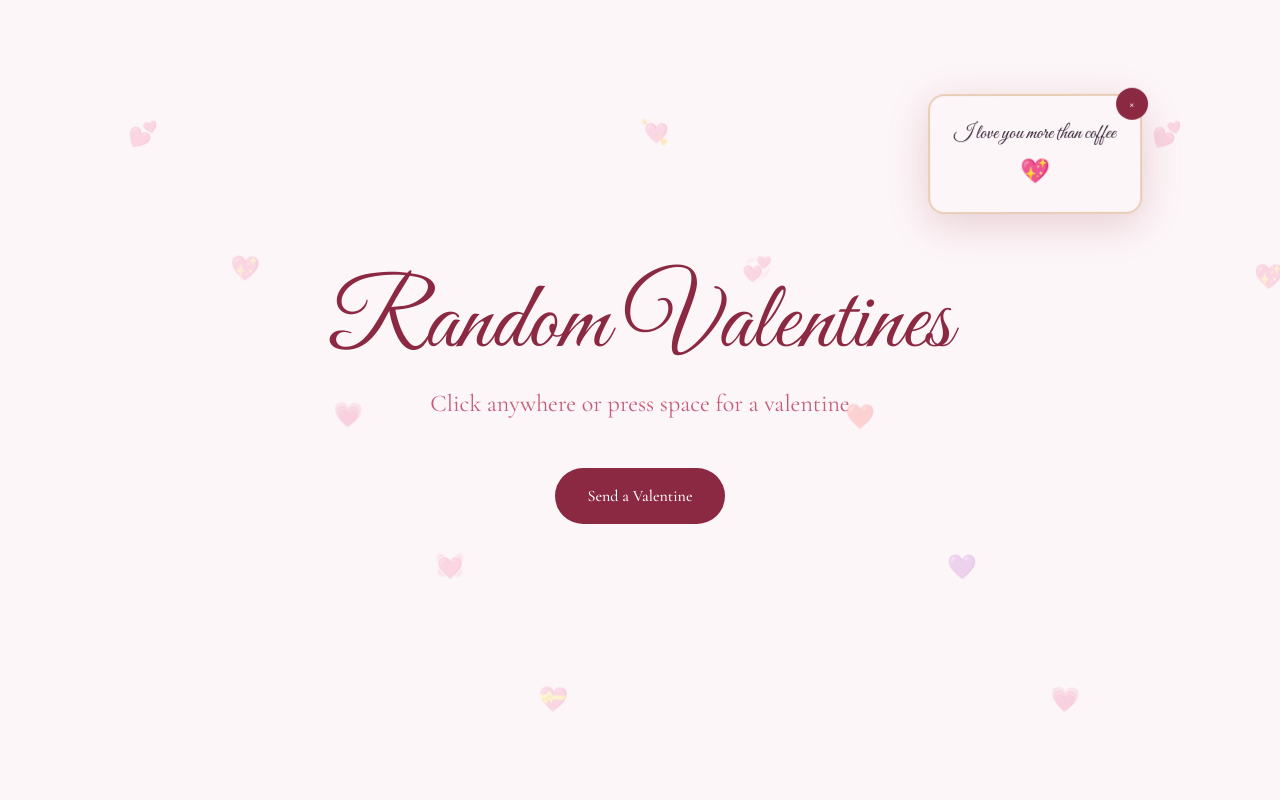
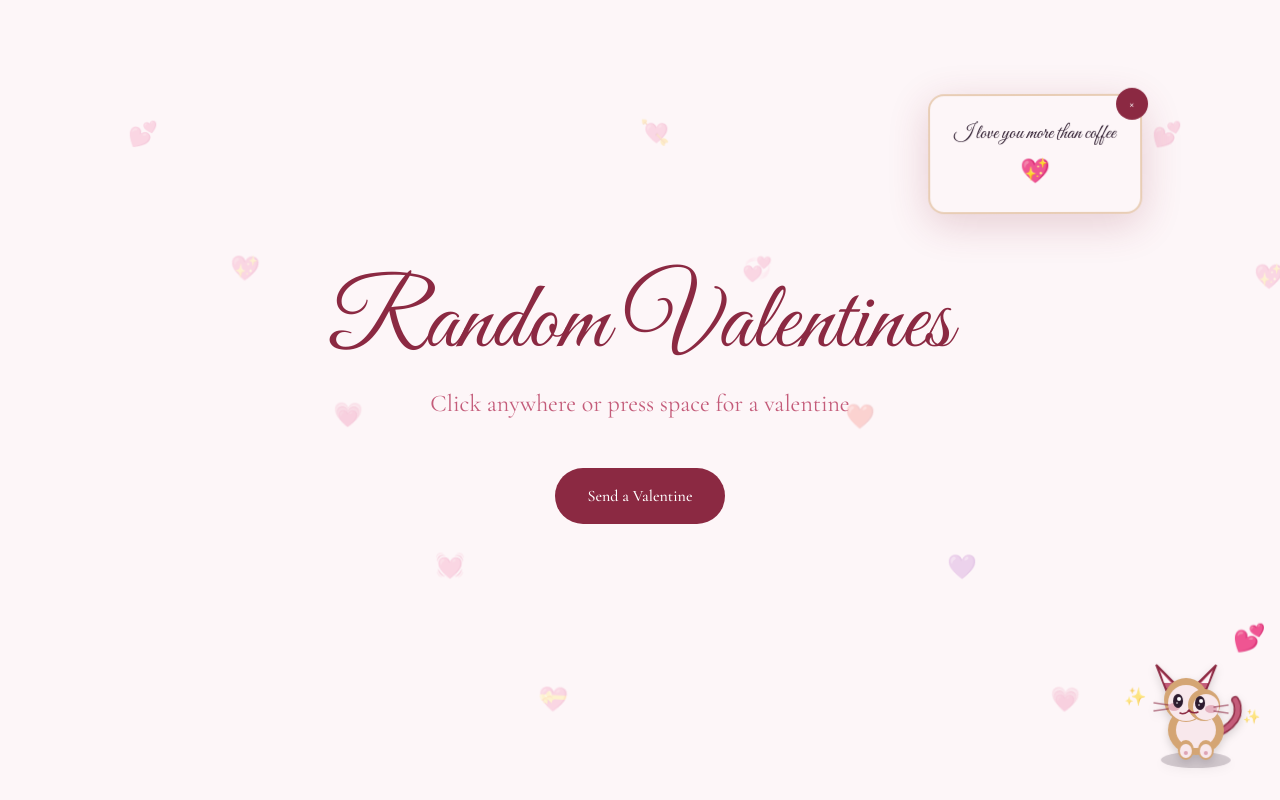
Before and after one commit to soooooooot/treehacks-agent-repo, a Next.js app: page / in a window 1280 px wide. Both pictures are taken after a click on the button "Send a Valentine". Built offline with nearby package versions, Linux system fonts and the light colour scheme.

Commit message:
fix: Create and add a cute anime cat character to the frontend that fits the

```diff
--- /dev/null
+++ b/app/components/AnimeCat.tsx
@@ -0,0 +1,236 @@
+"use client";
+
+import { useEffect, useState } from "react";
+
+export default function AnimeCat() {
+  const [blink, setBlink] = useState(false);
+  const [heartBeat, setHeartBeat] = useState(false);
+
+  useEffect(() => {
+    // Random blinking animation
+    const blinkInterval = setInterval(() => {
+      setBlink(true);
+      setTimeout(() => setBlink(false), 150);
+    }, 3000 + Math.random() * 2000);
+
+    // Heart beat animation trigger
+    const heartInterval = setInterval(() => {
+      setHeartBeat(true);
+      setTimeout(() => setHeartBeat(false), 1200);
+    }, 4000);
+
+    return () => {
+      clearInterval(blinkInterval);
+      clearInterval(heartInterval);
+    };
+  }, []);
+
+  return (
+    <div className="fixed bottom-6 right-6 z-50 animate-float">
+      <div className="relative">
+        {/* Floating heart */}
+        <div
+          className={`absolute -right-2 -top-8 text-2xl transition-all duration-300 ${
+            heartBeat ? "animate-heart-beat opacity-100" : "opacity-0"
+          }`}
+        >
+          💕
+        </div>
+
+        {/* Cat SVG */}
+        <svg
+          width="120"
+          height="120"
+          viewBox="0 0 120 120"
+          fill="none"
+          xmlns="http://www.w3.org/2000/svg"
+          className="drop-shadow-lg hover:scale-110 transition-transform duration-300 cursor-pointer"
+        >
+          {/* Shadow */}
+          <ellipse cx="60" cy="105" rx="35" ry="8" fill="#2d1b2e" opacity="0.2" />
+
+          {/* Tail */}
+          <path
+            d="M 85 75 Q 100 70 105 60 Q 108 50 105 45"
+            stroke="#8b2942"
+            strokeWidth="8"
+            strokeLinecap="round"
+            fill="none"
+            className="origin-[85%_75%]"
+            style={{
+              animation: "tail-wag 2s ease-in-out infinite",
+            }}
+          />
+          <path
+            d="M 85 75 Q 100 70 105 60 Q 108 50 105 45"
+            stroke="#c45c7a"
+            strokeWidth="5"
+            strokeLinecap="round"
+            fill="none"
+            className="origin-[85%_75%]"
+            style={{
+              animation: "tail-wag 2s ease-in-out infinite",
+            }}
+          />
+
+          {/* Body */}
+          <ellipse cx="60" cy="75" rx="28" ry="25" fill="#d4a574" />
+          <ellipse cx="60" cy="75" rx="20" ry="18" fill="#f8e8ec" />
+
+          {/* Left Ear */}
+          <path
+            d="M 30 35 L 20 10 L 40 30 Z"
+            fill="#c45c7a"
+            stroke="#8b2942"
+            strokeWidth="2"
+          />
+          <path d="M 28 28 L 24 16 L 35 28 Z" fill="#fdf6f8" />
+
+          {/* Right Ear */}
+          <path
+            d="M 70 35 L 80 10 L 60 30 Z"
+            fill="#c45c7a"
+            stroke="#8b2942"
+            strokeWidth="2"
+          />
+          <path d="M 72 28 L 76 16 L 65 28 Z" fill="#fdf6f8" />
+
+          {/* Head */}
+          <circle cx="50" cy="45" r="22" fill="#d4a574" />
+          <circle cx="50" cy="48" r="18" fill="#f8e8ec" />
+
+          {/* Right cheek */}
+          <circle cx="68" cy="50" r="16" fill="#d4a574" />
+          <circle cx="70" cy="52" r="13" fill="#f8e8ec" />
+
+          {/* Blush marks */}
+          <ellipse cx="38" cy="52" rx="6" ry="4" fill="#c45c7a" opacity="0.4" />
+          <ellipse cx="75" cy="54" rx="6" ry="4" fill="#c45c7a" opacity="0.4" />
+
+          {/* Left Eye */}
+          <g>
+            {blink ? (
+              <path
+                d="M 38 46 Q 42 48 46 46"
+                stroke="#2d1b2e"
+                strokeWidth="2.5"
+                strokeLinecap="round"
+                fill="none"
+              />
+            ) : (
+              <>
+                <ellipse cx="42" cy="46" rx="5" ry="7" fill="#2d1b2e" />
+                <circle cx="43" cy="44" r="2" fill="white" />
+                <circle cx="41" cy="48" r="1" fill="white" opacity="0.6" />
+              </>
+            )}
+          </g>
+
+          {/* Right Eye */}
+          <g>
+            {blink ? (
+              <path
+                d="M 60 48 Q 64 50 68 48"
+                stroke="#2d1b2e"
+                strokeWidth="2.5"
+                strokeLinecap="round"
+                fill="none"
+              />
+            ) : (
+              <>
+                <ellipse cx="64" cy="48" rx="5" ry="7" fill="#2d1b2e" />
+                <circle cx="65" cy="46" r="2" fill="white" />
+                <circle cx="63" cy="50" r="1" fill="white" opacity="0.6" />
+              </>
+            )}
+          </g>
+
+          {/* Nose */}
+          <path d="M 53 54 L 51 56 L 55 56 Z" fill="#8b2942" />
+
+          {/* Mouth */}
+          <path
+            d="M 53 56 Q 48 60 44 58"
+            stroke="#8b2942"
+            strokeWidth="1.5"
+            strokeLinecap="round"
+            fill="none"
+          />
+          <path
+            d="M 53 56 Q 58 59 62 57"
+            stroke="#8b2942"
+            strokeWidth="1.5"
+            strokeLinecap="round"
+            fill="none"
+          />
+
+          {/* Whiskers */}
+          <line
+            x1="32"
+            y1="50"
+            x2="18"
+            y2="48"
+            stroke="#8b2942"
+            strokeWidth="1.5"
+            strokeLinecap="round"
+            opacity="0.6"
+          />
+          <line
+            x1="32"
+            y1="54"
+            x2="18"
+            y2="56"
+            stroke="#8b2942"
+            strokeWidth="1.5"
+            strokeLinecap="round"
+            opacity="0.6"
+          />
+          <line
+            x1="78"
+            y1="52"
+            x2="92"
+            y2="50"
+            stroke="#8b2942"
+            strokeWidth="1.5"
+            strokeLinecap="round"
+            opacity="0.6"
+          />
+          <line
+            x1="78"
+            y1="56"
+            x2="92"
+            y2="58"
+            stroke="#8b2942"
+            strokeWidth="1.5"
+            strokeLinecap="round"
+            opacity="0.6"
+          />
+
+          {/* Front Paws */}
+          <ellipse cx="50" cy="95" rx="8" ry="10" fill="#d4a574" />
+          <ellipse cx="70" cy="95" rx="8" ry="10" fill="#d4a574" />
+          <ellipse cx="50" cy="96" rx="6" ry="7" fill="#f8e8ec" />
+          <ellipse cx="70" cy="96" rx="6" ry="7" fill="#f8e8ec" />
+
+          {/* Paw pads */}
+          <circle cx="50" cy="98" r="2" fill="#c45c7a" opacity="0.5" />
+          <circle cx="70" cy="98" r="2" fill="#c45c7a" opacity="0.5" />
+        </svg>
+
+        {/* Decorative sparkles */}
+        <span
+          className="absolute -left-3 top-8 text-lg opacity-60"
+          style={{ animation: "float 3s ease-in-out infinite" }}
+        >
+          ✨
+        </span>
+        <span
+          className="absolute -right-1 top-16 text-sm opacity-60"
+          style={{ animation: "float 3s ease-in-out 1s infinite" }}
+        >
+          ✨
+        </span>
+      </div>
+    </div>
+  );
+}
--- a/app/globals.css
+++ b/app/globals.css
@@ -92,3 +92,15 @@
 .animate-heart-beat {
   animation: heart-beat 1.2s ease-in-out infinite;
 }
+
+@keyframes tail-wag {
+  0%, 100% {
+    transform: rotate(0deg);
+  }
+  25% {
+    transform: rotate(-8deg);
+  }
+  75% {
+    transform: rotate(8deg);
+  }
+}
--- a/app/page.tsx
+++ b/app/page.tsx
@@ -1,6 +1,7 @@
 "use client";
 
 import { useState, useCallback, useEffect, useMemo } from "react";
+import AnimeCat from "./components/AnimeCat";
 
 const VALENTINES = [
   "You make my heart skip a beat",
@@ -199,6 +200,9 @@ export default function Home() {
           </div>
         </div>
       ))}
+
+      {/* Anime Cat Character */}
+      <AnimeCat />
     </main>
   );
 }
```
Also changed, not shown: 1 other file (tests, documents, lock files or other folders).
